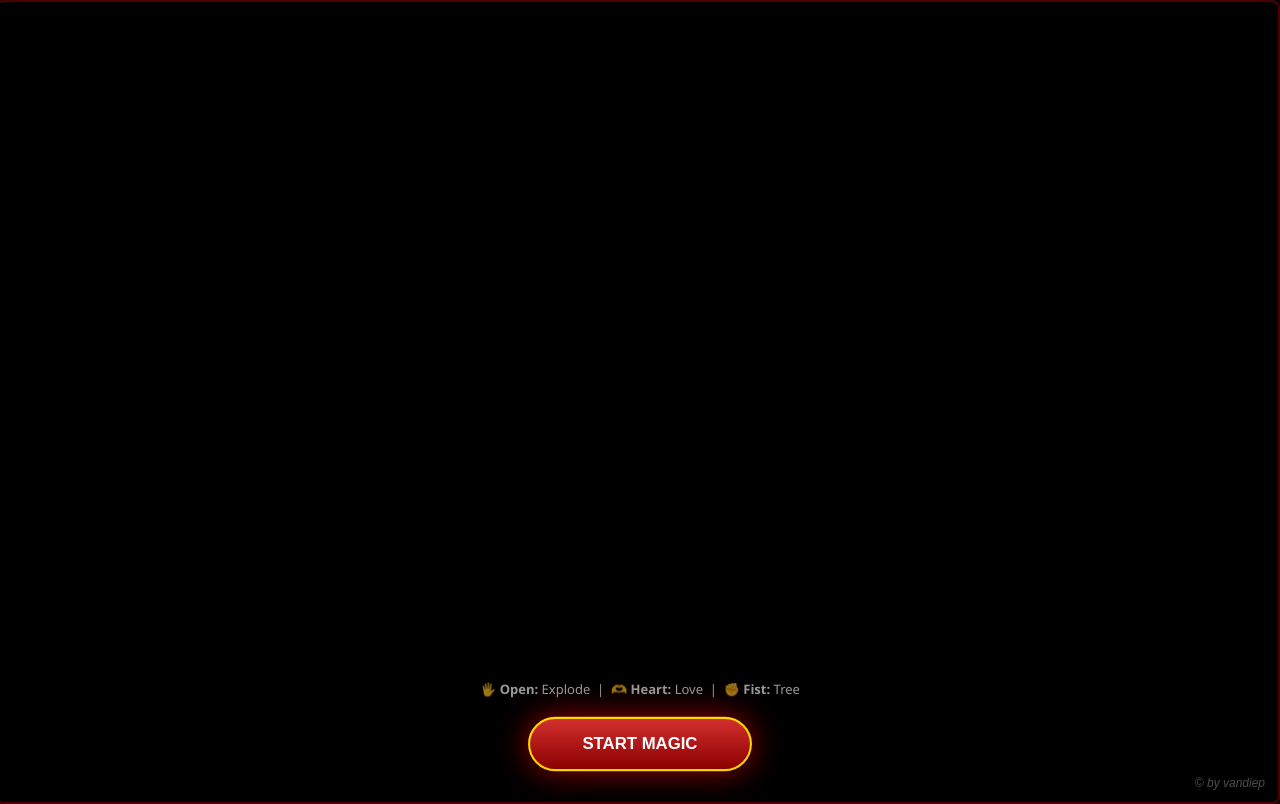
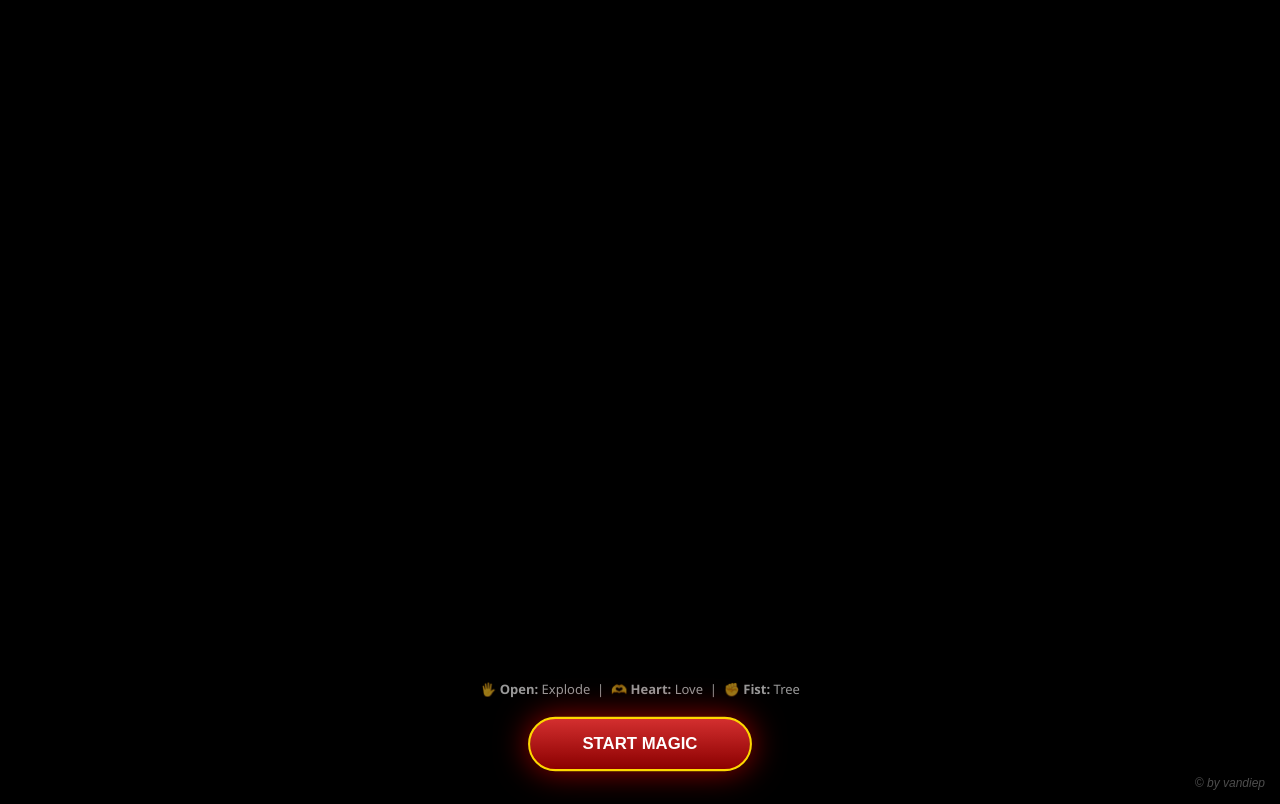
Before and after one commit to mlk1102/mlk.r--1102, a plain HTML site: page index.html in a window 1280 px wide. Drawn offline with nearby package versions, Linux system fonts and the light colour scheme.

Commit message:
Update index.html

```diff
--- a/index.html
+++ b/index.html
@@ -43,8 +43,8 @@
         #camera-preview {
             position: absolute; top: 0; right: 0;
             width: 100%; height: 100%;
-            border: 2px solid rgba(255,0,0,0.5);
-            transform: scaleX(-1); opacity: 0.6; border-radius: 8px;
+            border: none
+            transform: scaleX(-1); opacity: 1.0; border-radius: 8px;
      }
 
         /* Vandiep */
```
